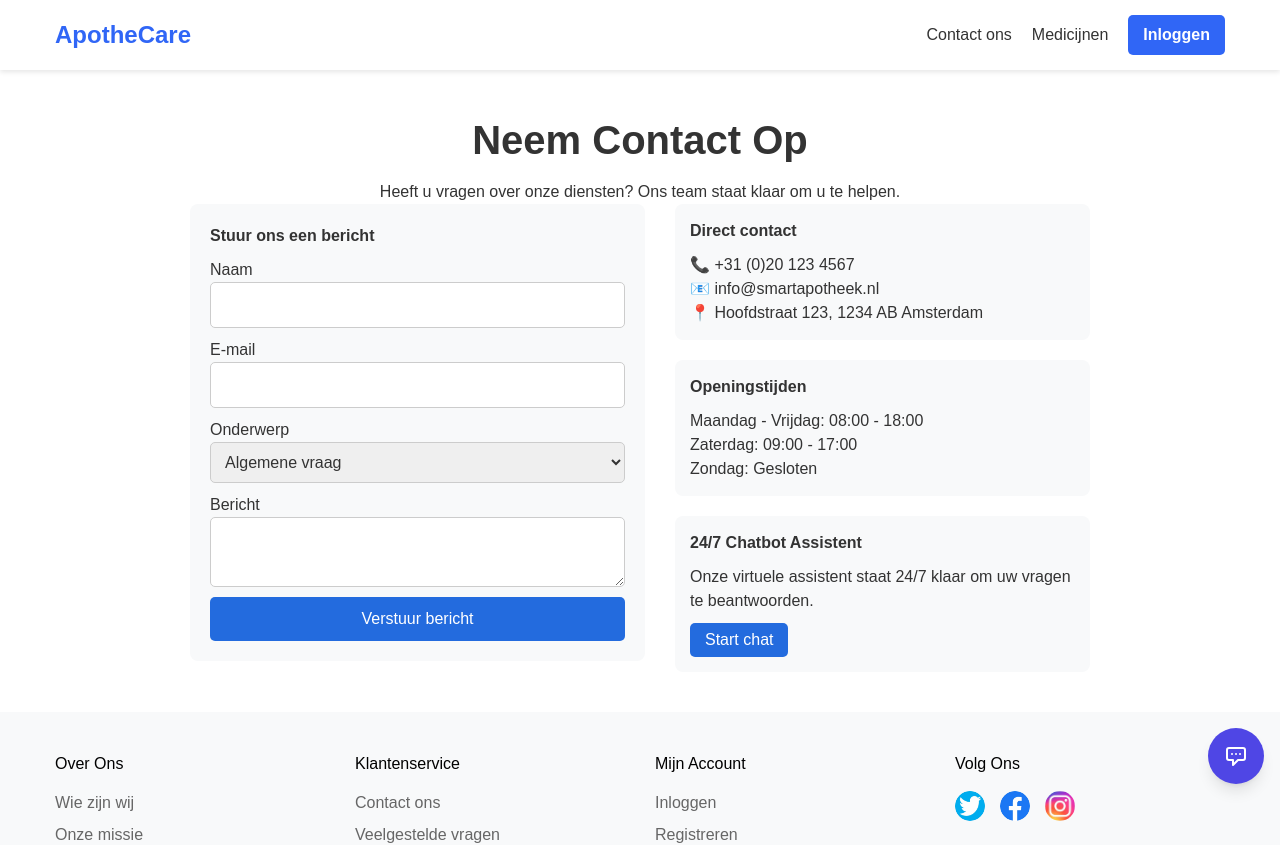
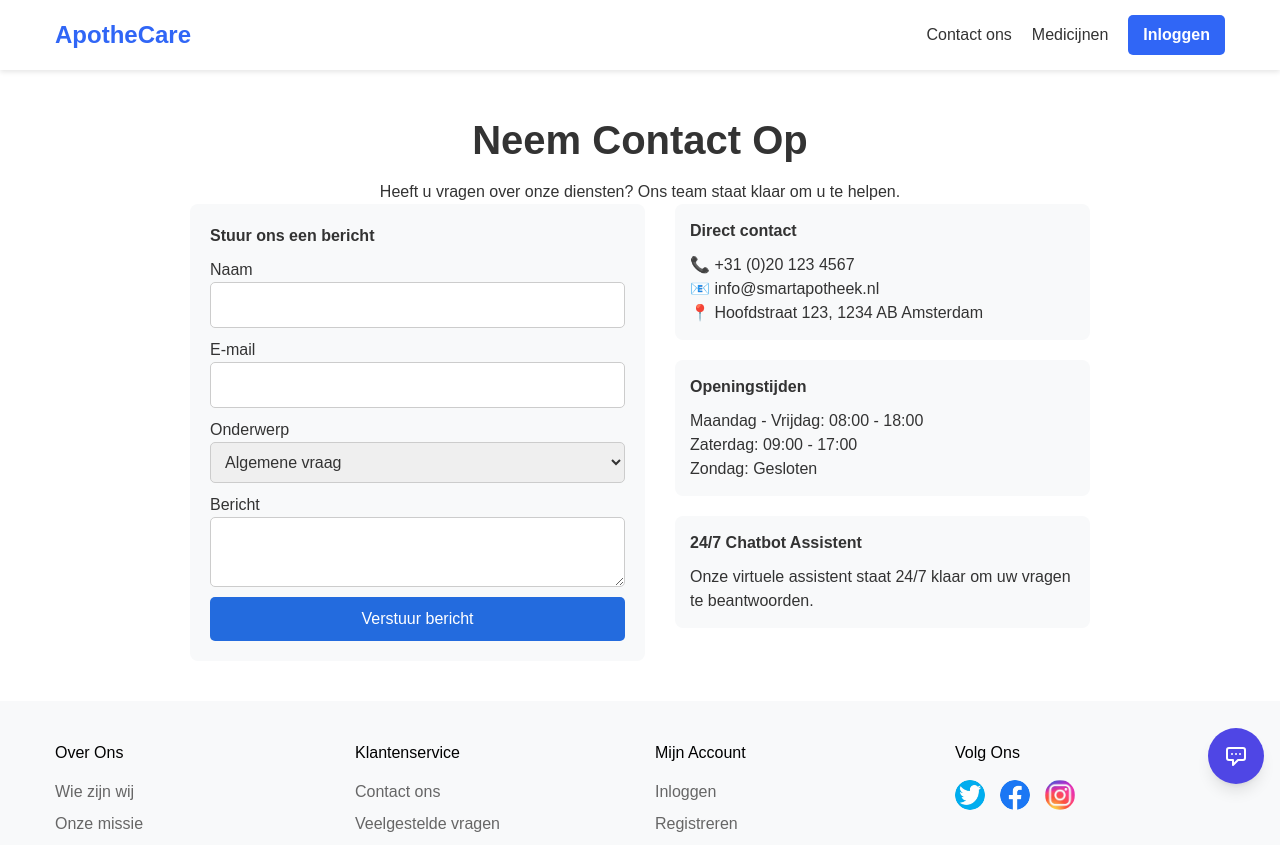
Before and after one commit to schowzgit1/Webshop-projectweek, a Nuxt app: page /contact in a window 1280 px wide. Shown: the top 845 px of the page. Built offline with nearby package versions, Linux system fonts and the light colour scheme.

Commit message:
small change

```diff
--- a/pages/contact.vue
+++ b/pages/contact.vue
@@ -53,7 +53,6 @@
           <div class="info-block chatbot">
             <h3>24/7 Chatbot Assistent</h3>
             <p>Onze virtuele assistent staat 24/7 klaar om uw vragen te beantwoorden.</p>
-            <button>Start chat</button>
           </div>
         </div>
       </div>
```
